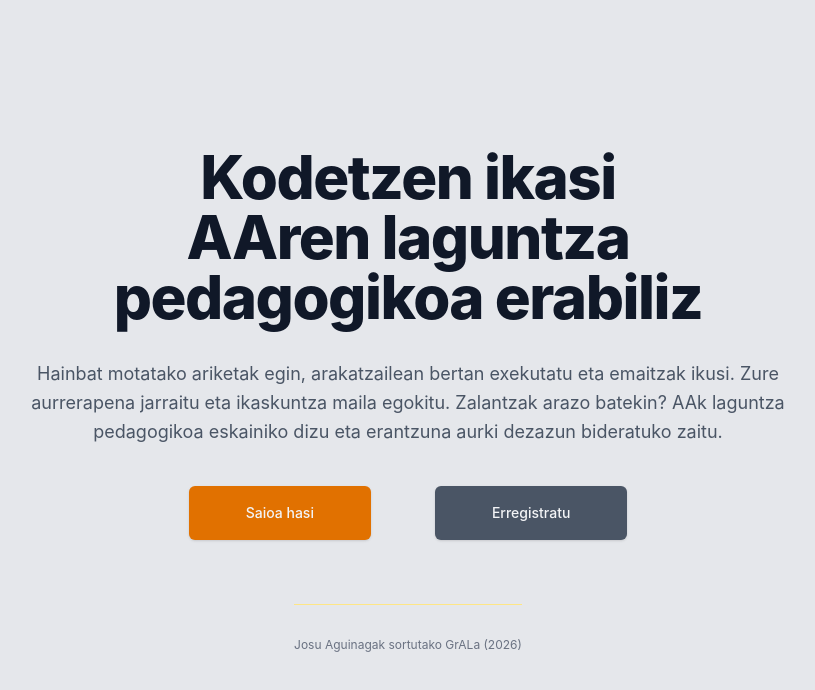
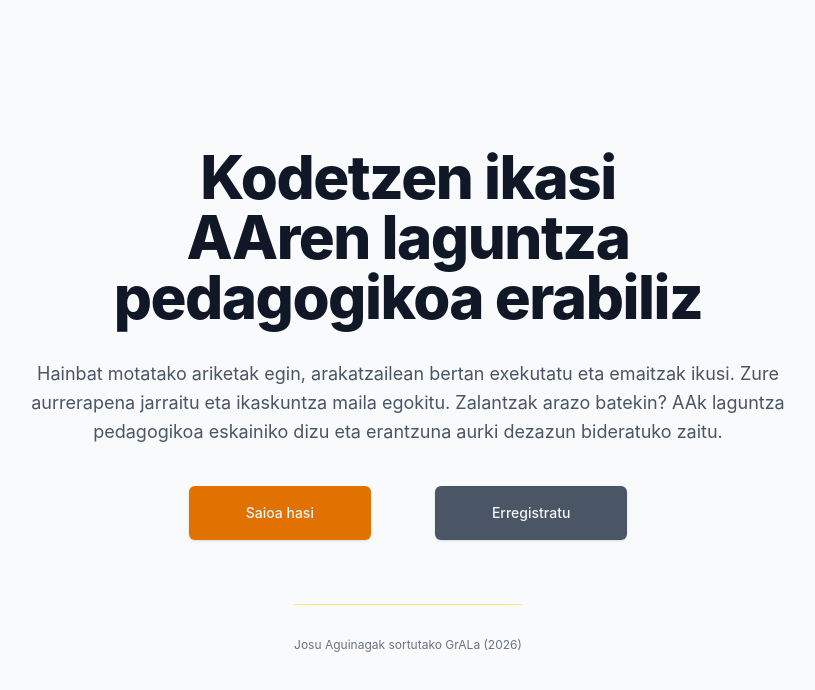
Before and after one commit to Josu-A/gral, a React (Vite) app in the folder bezeroa/: page / in a window 1280 px wide. Shown: the top 690 px of the page, without its empty margins (232-1047 px from the left). Built offline with nearby package versions, Linux system fonts and the light colour scheme; no server answers.

Commit message:
bagrounda aldatu

```diff
--- a/bezeroa/src/styles/index.css
+++ b/bezeroa/src/styles/index.css
@@ -9,7 +9,7 @@
         height: 100%;
     }
     body {
-        background-color: var(--color-gray-200);
+        background-color: var(--color-slate-50);
         color: var(--color-gray-900);
         hyphens: auto;
         overflow-wrap: break-word;
```
